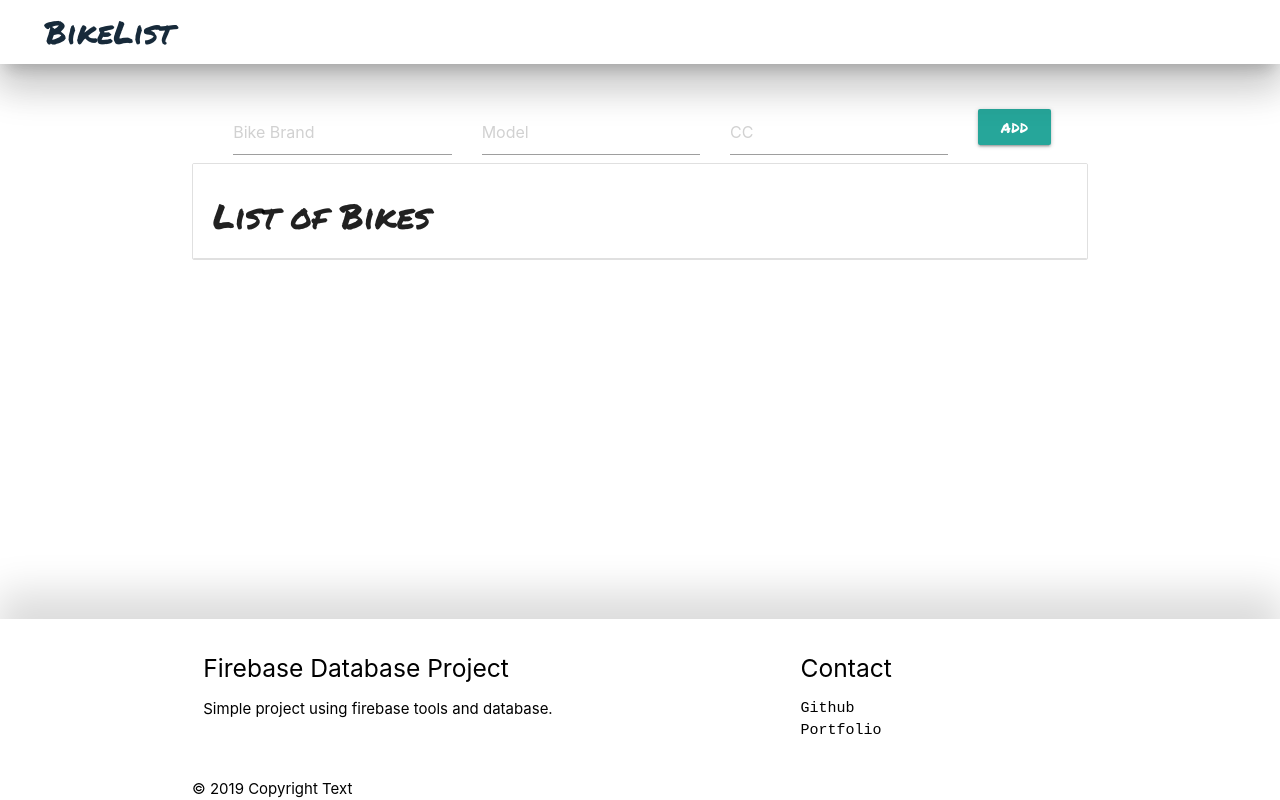
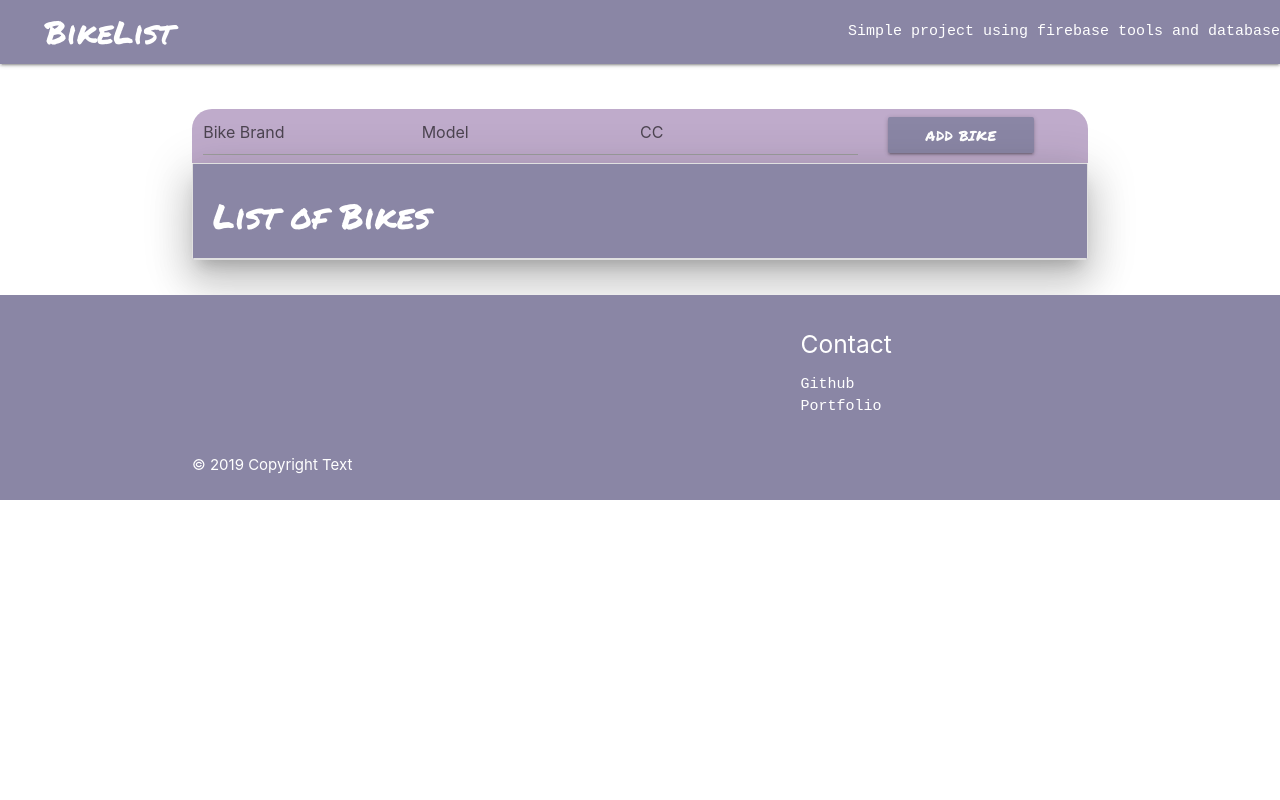
Before and after one commit to estebana28/bikes, a plain HTML site: page index.html in a window 1280 px wide. Drawn offline with nearby package versions, Linux system fonts and the light colour scheme; no server answers; a web font is replaced by a local one.

Commit message:
More stiles rules

```diff
--- a/app.js
+++ b/app.js
@@ -13,7 +13,7 @@ function renderBikes(doc) {
     li.setAttribute('class', 'collection-item')
     brand.textContent = doc.data().brand;
     model.textContent = doc.data().model;
-    cc.textContent = doc.data().cc;
+    cc.textContent = doc.data().cc + "cc";
     icon.textContent = 'clear';
 
     li.appendChild(brand);
--- a/index.html
+++ b/index.html
@@ -18,22 +18,25 @@
 <body>
 
         <div class="navbar-fixed">
-            <nav class="z-depth-5">
+            <nav>
                 <div class="nav-wrapper">
                     <a  class="brand-logo">BikeList</a>
+                    <ul id="nav-mobile" class="right">
+                        <li>Simple project using firebase tools and database</li>
+                    </ul>
                 </div>
             </nav>
         </div>
         <div class="container">
             <div class="row">
                 <form id="add-bike-form" class="col s12">
-                    <input class="col s3 input-field" type="text" name="brand" placeholder="Bike Brand">
-                    <input class="col s3 input-field" type="text" name="model" placeholder="Model">
-                    <input class="col s3 input-field" type="number" name="cc" placeholder="CC">
-                    <button id="add-button" class="btn btn-primary col s1">Add bike</button>
+                    <input class="col s10 offset-s1 m3 l3 input-field" type="text" name="brand" placeholder="Bike Brand">
+                    <input class="col s10 offset-s1 m3 l3 input-field" type="text" name="model" placeholder="Model">
+                    <input class="col s10 offset-s1 m3 l3 input-field" type="number" name="cc" placeholder="CC">
+                    <button id="add-button" class="btn btn-primary col s6 offset-s3 m2 l2">Add bike</button>
                 </form>
 
-                <ul id="bike-list" class="collection with-header">
+                <ul id="bike-list" class="collection with-header z-depth-5">
                     <li class="collection-header"><h4>List of Bikes</h4></li>
                 </ul>
             </div>
@@ -46,8 +49,6 @@
         <div class="container">
             <div class="row">
                 <div class="col l6 s12">
-                    <h5>Firebase Database Project</h5>
-                    <p>Simple project using firebase tools and database.</p>
                 </div>
             <div class="col l4 offset-l2 s12">
                 <h5>Contact</h5>
@@ -59,7 +60,7 @@
             </div>
         </div>
         <div>
-            <div class="container">
+            <div class="container copyright">
                 © 2019 Copyright Text
             </div>
         </div>
--- a/styles.css
+++ b/styles.css
@@ -2,21 +2,22 @@ body {
     display: flex;
     min-height: 100vh;
     flex-direction: column;
-
+    background-color: #fff;
+    height: 100vh;
 }
 
 a  {
     text-decoration: none;
-    color: #000;
+    color: #fff;
 }
 
 nav {
-    background-color: #fff;
+    background-color: #8A86A5;
 }
 
 nav .brand-logo {
-    background-color: #fff;
-    color: #172A3A;
+    background-color: #8A86A5;
+    color: #fff;
     margin-left: 3rem;
     font-family: 'Permanent Marker', cursive;
 }
@@ -26,7 +27,7 @@ nav .brand-logo {
 }
 
 .row .input-field.col.s3 {
-    margin-left: 2rem;
+    margin-left: 1.5rem;
 }
 
 #add-button {
@@ -38,14 +39,35 @@ nav .brand-logo {
     font-family: 'Permanent Marker', cursive;
 }
 
-.collection-item {
-    -webkit-box-shadow: inset 1px 1px 15px 0px rgb(38,166,154,0.6);
-    -moz-box-shadow: inset 1px 1px 15px 0px rgb(38,166,154,0.6);
-    box-shadow: inset 1px 1px 15px 0px rgb(38,166,154, 0.6);
+form {
+    color: #fff;
+    background-color: #BFABCB;
+    border-top-left-radius: 20px ;
+    border-top-right-radius: 20px;
 }
+
+::placeholder {
+    color: #000;
+    opacity: 0.6;
+}
+
+button {
+    background-color: #8A86A5 !important;
+    color: #fff !important;
+    margin-top: 0.5rem;
+}
+
+ul {
+    background-color: #8A86A5 !important;
+}
+
+
 
 li {
     font-family: 'Nova Mono', monospace;
+    background-color: #8A86A5 !important;
+    color: #fff;
+
 }
 
 li :nth-child(2) {
@@ -55,7 +77,7 @@ li :nth-child(2) {
 .material-icons {
     float: right;
     margin-top: 0.3rem;
-    color: #26a69a;
+    color: #fff;
     font-weight: 900;
 }
 
@@ -63,16 +85,25 @@ li :nth-child(2) {
 
 
 footer {
-    position: fixed;
+    position: relative;
     width: 100vw;
     left: 0;
     bottom: 0;
-    color: #000;
-    box-shadow: 0 -24px 38px 3px rgba(0,0,0,0.14)
+    color: #fff;
 }
 
 .page-footer {
-    background-color: #fff;
-    color: #000;
+    background-color: #8A86A5;
+    color: #fff;
 
 }
+
+.copyright {
+    margin-bottom: 3vh;
+}
+
+@media (max-width: 600px) {
+    footer {
+        position: relative;
+    }
+}
```
